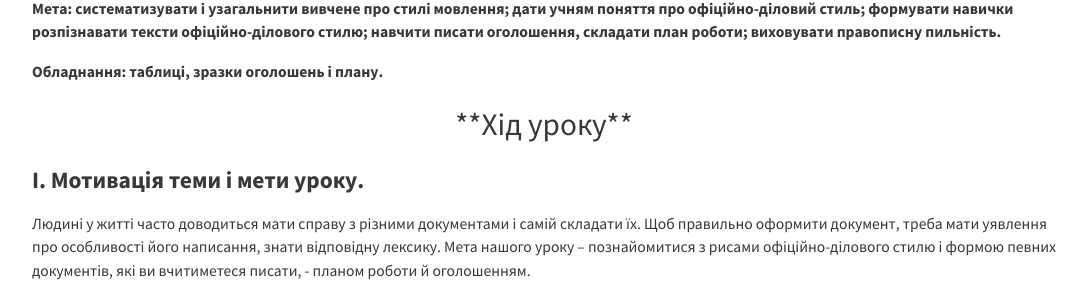
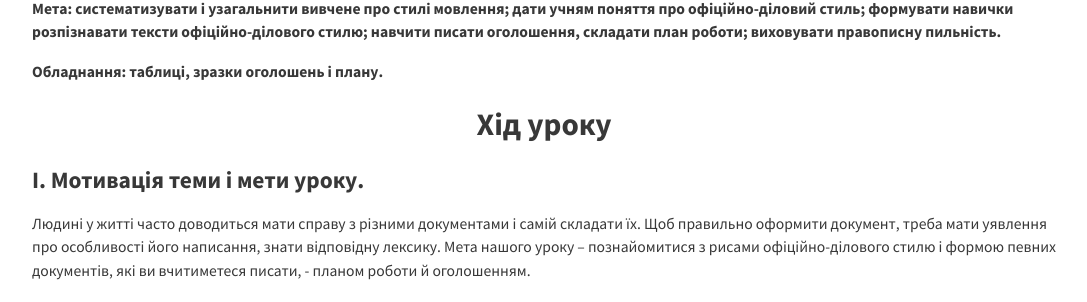
Before and after one commit to tetyanashevchuk/tetyanashevchuk.github.io, a Jekyll site: the page built from _posts/2016-01-01-6-klass-Oficiyno-diloviy-styl.md, in a window 1280 px wide and 900 px high, scrolled down 568 px. Shown: the part 156-458 px from the top of the window, without its empty margins (96-1183 px from the left). Built offline with Jekyll 4.4.1, drawn with Linux system fonts in a browser that asks for light colours; nearby versions of some CDN libraries.

```diff
--- a/_posts/2016-01-01-6-klass-Oficiyno-diloviy-styl.md
+++ b/_posts/2016-01-01-6-klass-Oficiyno-diloviy-styl.md
@@ -3,6 +3,7 @@
 title: "Урок розвитку зв’язного мовлення з теми «Офіційно-діловий стиль. План роботи. Оголошення» (6 клас)"
 tags: ["6 клас", "Украънська мова"]
 date: 2016-01-01T16:44:01-08:00
+excerpt_separator: "<!--more-->"
 ---
 
 **Мета:** **систематизувати і узагальнити вивчене про стилі мовлення; дати учням поняття про офіційно-діловий стиль; формувати навички розпізнавати тексти офіційно-ділового стилю; навчити писати оголошення, складати план роботи; виховувати правописну пильність.**
@@ -11,7 +12,7 @@
 
 <!--more-->
 
-##  <center> **Хiд уроку** </center>
+##  **<center> Хiд уроку </center>**
 
 ### **І. Мотивація теми і мети уроку.**
 
```
